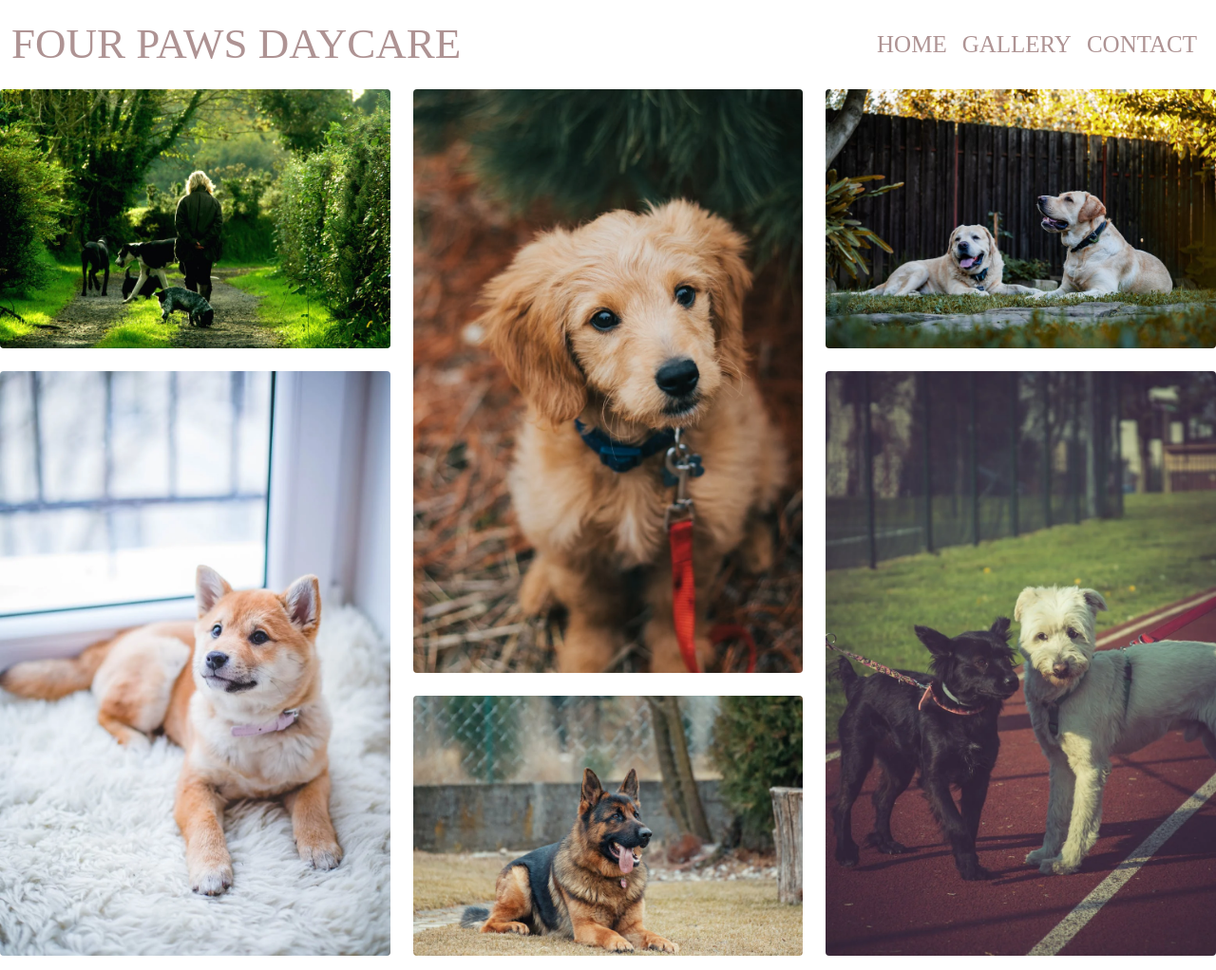
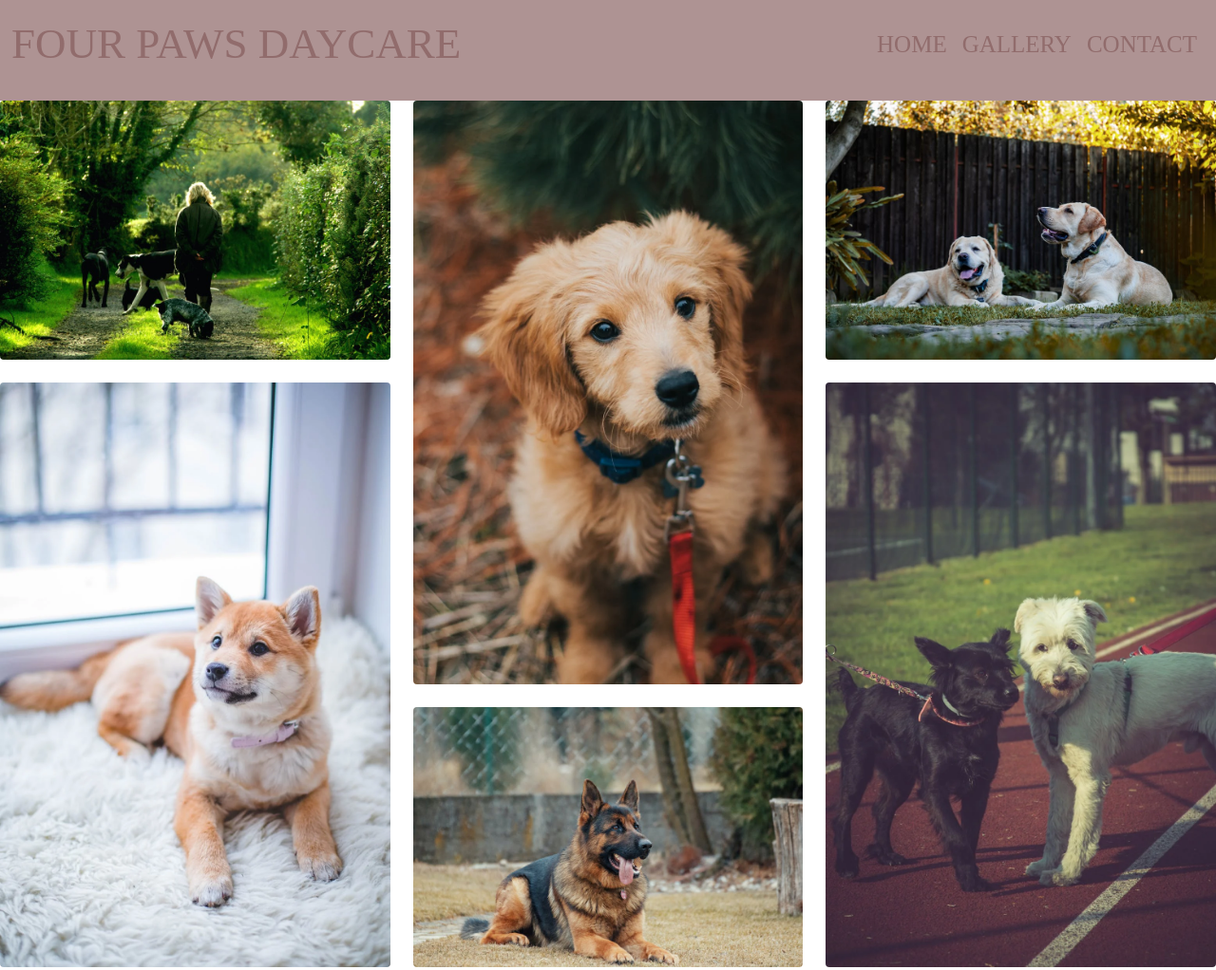
Before and after one commit to michelleroser/four-paws-javascript, a plain HTML site: page gallery.html in a window 1280 px wide. Shown: the top 1022 px of the page at 95% size. Drawn offline with nearby package versions, Linux system fonts and the light colour scheme.

```diff
--- a/gallery.html
+++ b/gallery.html
@@ -14,7 +14,7 @@
 <!-- Logo & navbar -->
 
 <body>
-    <nav class="navbar navbar-light navbar-expand-md">
+  <nav class="navbar navbar-light navbar-expand-md" id="background">
         <div class="container-fluid"><a class="navbar-brand" id="logo" href="index.html">Four Paws Daycare</a><button data-bs-toggle="collapse" class="navbar-toggler" data-bs-target="#navcol-1"><span class="visually-hidden">Toggle navigation</span><span class="navbar-toggler-icon"></span></button>
             <div class="collapse navbar-collapse" id="navcol-1">
                 <ul class="navbar-nav ms-auto">
```
